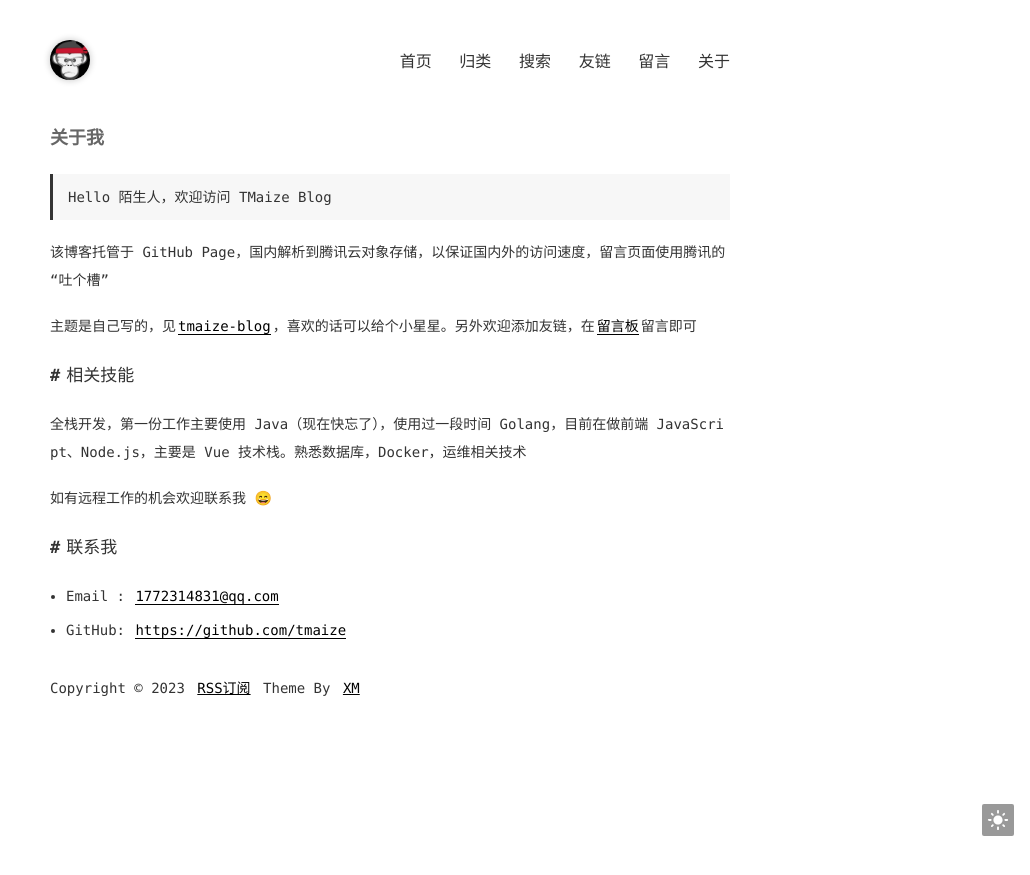
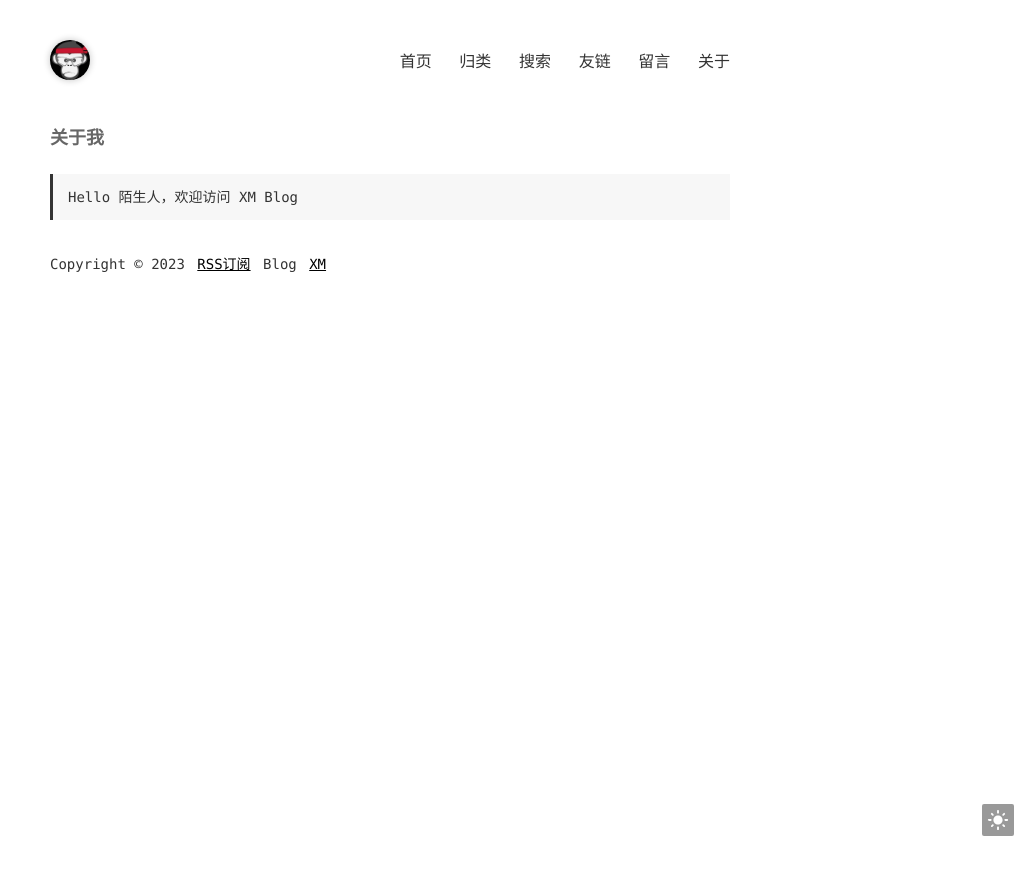
Before and after one commit to MrXmGzh/MrXmGzh.github.io, a Jekyll site: the page built from pages/about.md, in a window 1280 px wide. Shown: the top 875 px of the page, without its empty margins (250-1280 px from the left). Built offline with Jekyll 4.4.1, drawn with Linux system fonts in a browser that asks for light colours.

Commit message:
Initial commit

```diff
--- a/_includes/footer.html
+++ b/_includes/footer.html
@@ -2,8 +2,8 @@
   <span>{{ site.footerText }}</span>
   <a href="{{ site.baseurl }}/static/xml/rss.xml">RSS订阅</a>
   {%- comment %} 请保留主题来源，么么哒~ {% endcomment %}
-  <span>Theme By</span>
-  <a href="https://github.com/TMaize/tmaize-blog">XM</a>
+  <span>Blog</span>
+  <a href="https://mrxmgzh.github.io/">XM</a>
 
   {%- if site.extCount %}
     <span>总访问量</span>
--- a/pages/about.md
+++ b/pages/about.md
@@ -3,20 +3,4 @@ layout: mypost
 title: 关于我
 ---
 
-> Hello 陌生人，欢迎访问 TMaize Blog
-
-该博客托管于 GitHub Page，国内解析到腾讯云对象存储，以保证国内外的访问速度，留言页面使用腾讯的“吐个槽”
-
-主题是自己写的，见[tmaize-blog](https://github.com/TMaize/tmaize-blog)，喜欢的话可以给个小星星。另外欢迎添加友链，在[留言板](chat.html)留言即可
-
-## 相关技能
-
-全栈开发，第一份工作主要使用 Java（现在快忘了），使用过一段时间 Golang，目前在做前端 JavaScript、Node.js，主要是 Vue 技术栈。熟悉数据库，Docker，运维相关技术
-
-如有远程工作的机会欢迎联系我 😄
-
-## 联系我
-
-- Email&nbsp;: [1772314831@qq.com](mailto:1772314831@qq.com)
-
-- GitHub: [https://github.com/tmaize](https://github.com/tmaize)
+> Hello 陌生人，欢迎访问 XM Blog
```
